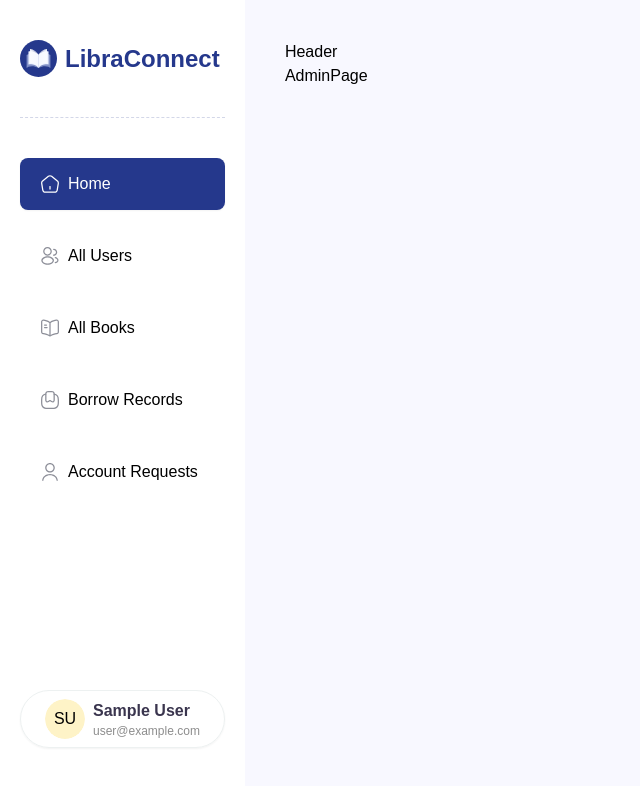
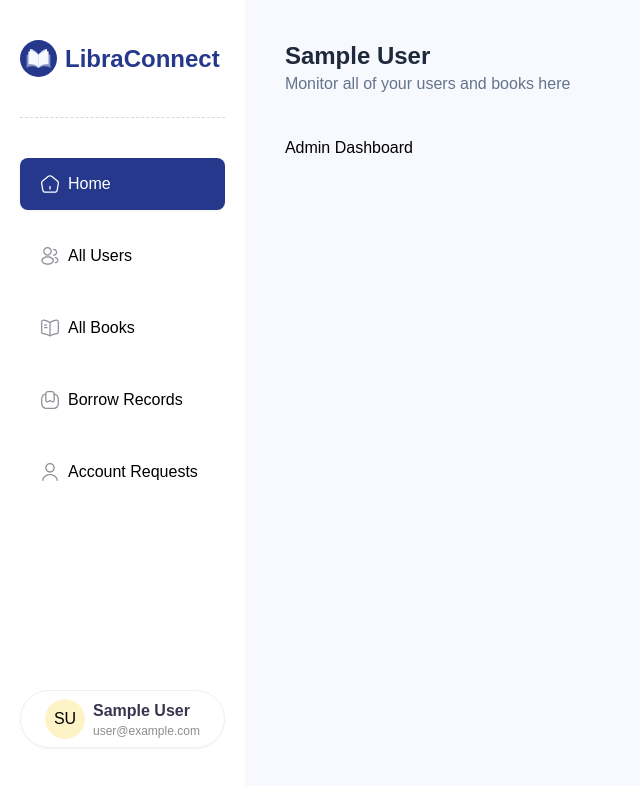
Before and after one commit to kanan88/libraconnect, a Next.js app: page /admin in a window 1280 px wide. Shown: the top 786 px of the page, without its empty margins (0-640 px from the left). Built offline with nearby package versions, Linux system fonts and the light colour scheme; no server answers; sample sign-in values are in the browser's storage; a web font is replaced by a local one.

Commit message:
implement full admin layout

```diff
--- a/app/admin/layout.tsx
+++ b/app/admin/layout.tsx
@@ -3,6 +3,7 @@
 
 import "@/styles/admin.css";
 import Sidebar from "@/components/admin/Sidebar";
+import Header from "@/components/admin/Header";
 
 const Layout = async ({ children }: { children: React.ReactNode }) => {
   const session = await auth();
@@ -14,7 +15,8 @@
       <Sidebar session={session} />
 
       <div className="admin-container">
-        <p>Header</p>
+        <Header session={session} />
+
         {children}
       </div>
     </main>
--- a/app/admin/page.tsx
+++ b/app/admin/page.tsx
@@ -1,5 +1,5 @@
 const AdminPage = () => {
-  return <div>AdminPage</div>;
+  return <div>Admin Dashboard</div>;
 };
 
 export default AdminPage;
--- /dev/null
+++ b/components/admin/Header.tsx
@@ -0,0 +1,18 @@
+import { Session } from "next-auth";
+
+const Header = ({ session }: { session: Session }) => {
+  return (
+    <header className="admin-header">
+      <div>
+        <h2 className="text-2xl font-semibold text-dark-400">
+          {session?.user?.name}
+        </h2>
+        <p className="text-slate-500 text-base">
+          Monitor all of your users and books here
+        </p>
+      </div>
+    </header>
+  );
+};
+
+export default Header;
--- a/components/admin/Sidebar.tsx
+++ b/components/admin/Sidebar.tsx
@@ -12,7 +12,7 @@
   const pathname = usePathname();
 
   return (
-    <div className="admin-sidebar">
+    <aside className="admin-sidebar">
       <div>
         <div className="logo">
           <Image
@@ -73,7 +73,7 @@
           <p className="text-light-500 text-xs">{session?.user?.email}</p>
         </div>
       </div>
-    </div>
+    </aside>
   );
 };
 
```
